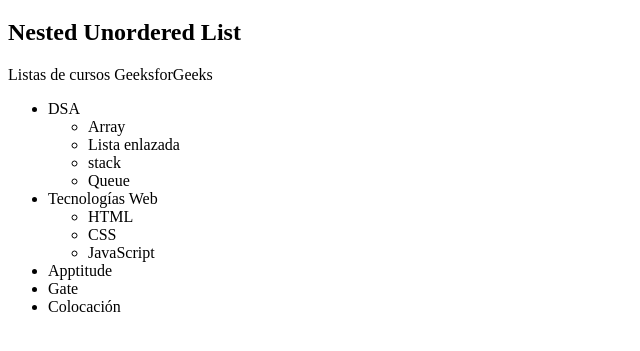
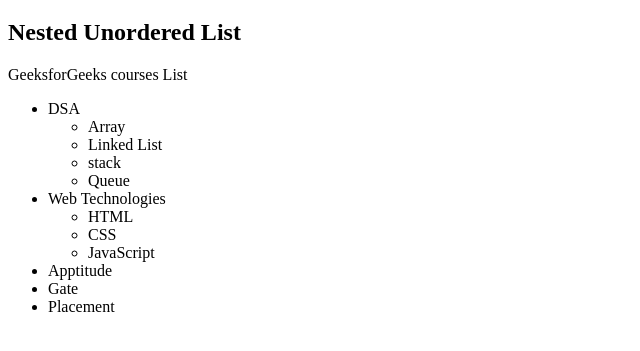
Before and after one commit to luisbaldovino01/Proyecto, a plain HTML site: page html/ejercicio2.html in a window 1280 px wide. Shown: the part 61-412 px from the top of the page, without its empty margins (0-640 px from the left). Drawn offline with Linux system fonts and the light colour scheme.

Commit message:
corrección

```diff
--- a/html/ejercicio2.html
+++ b/html/ejercicio2.html
@@ -9,18 +9,18 @@
 <body>
     <h1>GeeksforGeeks</h1>
     <h2>Nested Unordered List</h2>
-    <p>Listas de cursos GeeksforGeeks</p>
+    <p>GeeksforGeeks courses List</p>
 
     <ul>
     <li>DSA
         <ul style="list-style-type:circle">
         <li>Array</li>
-        <li>Lista enlazada</li>
+        <li>Linked List</li>
         <li>stack</li>
         <li>Queue</li>
         </ul>
     </li>
-    <li>Tecnologías Web
+    <li>Web Technologies
         <ul>
         <li>HTML</li>
         <li>CSS</li>
@@ -29,7 +29,7 @@
     </li>
     <li>Apptitude</li>
     <li>Gate</li>
-    <li>Colocación</li>
+    <li>Placement</li>
     </ul>
 </body>
 </html>
```
